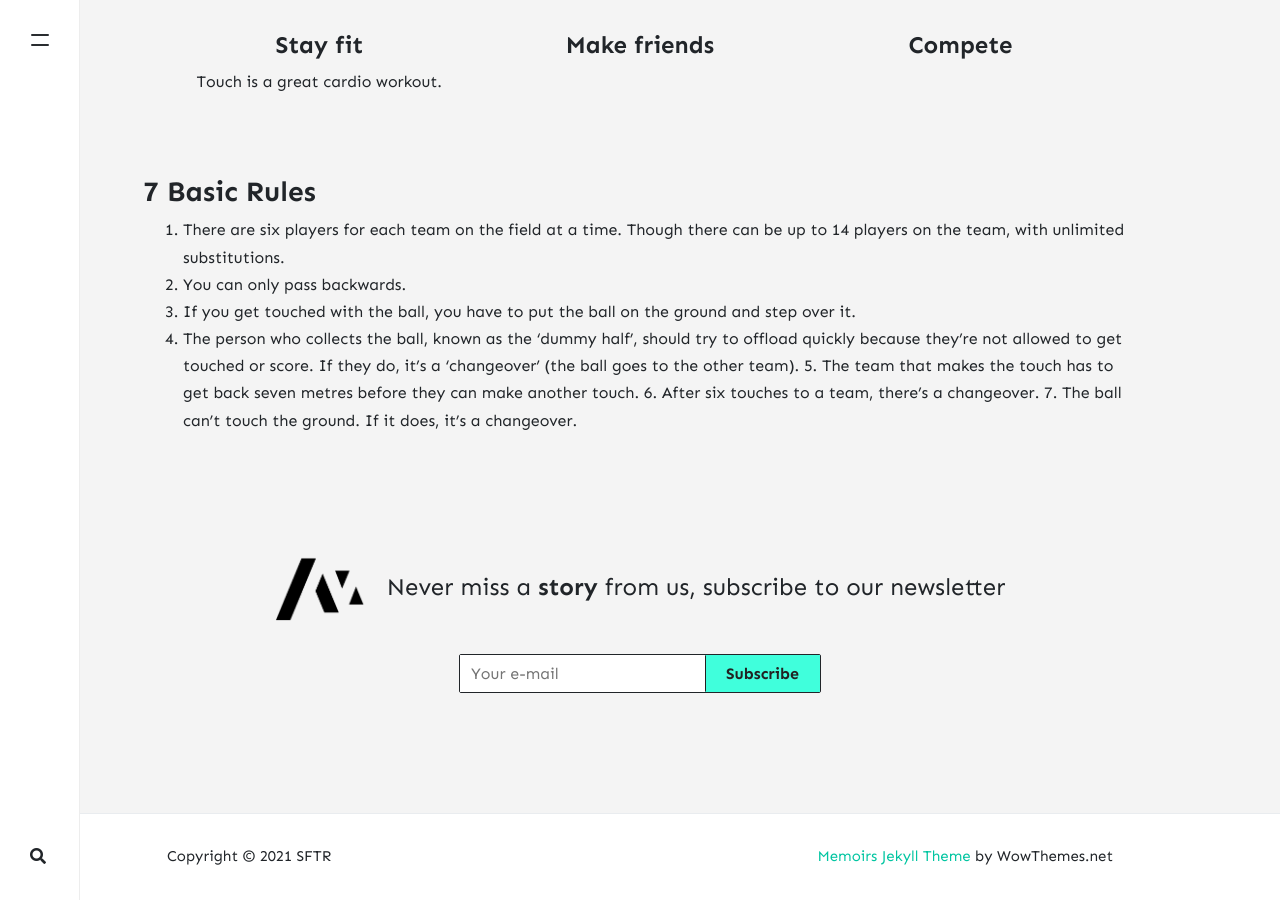
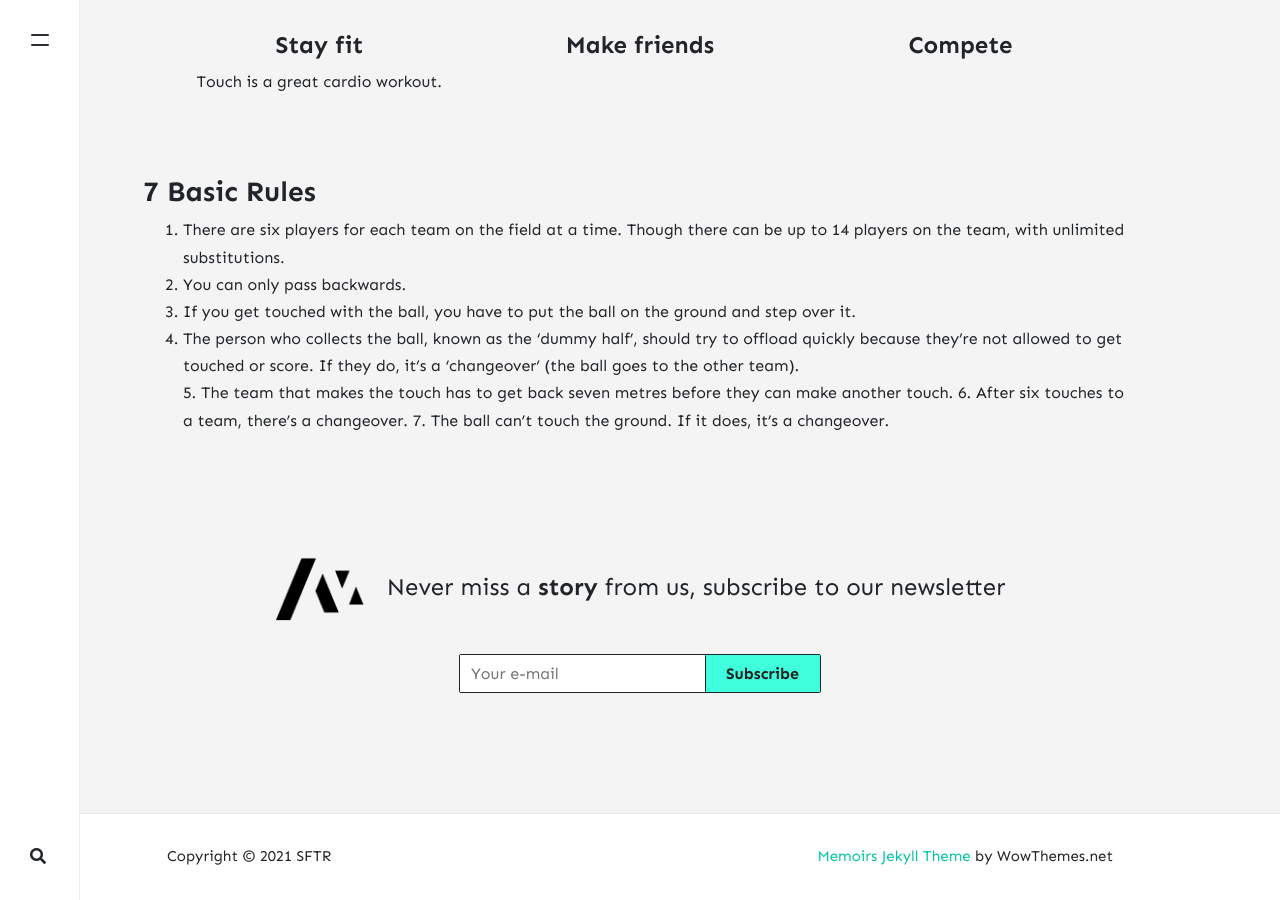
Before and after one commit to stackbit-projects/blue-triceratops-4f502, a Jekyll site: the page built from _pages/about.md, in a window 1280 px wide and 900 px high, scrolled down 712 px. Built offline with Jekyll 4.4.1, drawn with Linux system fonts in a browser that asks for light colours; nearby versions of some CDN libraries; comment, search, counter and statistics services are not loaded.

```diff
--- a/_layouts/home.html
+++ b/_layouts/home.html
@@ -69,7 +69,7 @@ permalink: "/home.html"
 <li>There are six players for each team on the field at a time. Though there can be up to 14 players on the team, with unlimited substitutions.</li>
 <li>You can only pass backwards.</li>
 <li>If you get touched with the ball, you have to put the ball on the ground and step over it.</li>
-<li>The person who collects the ball, known as the ‘dummy half’, should try to offload quickly because they’re not allowed to get touched or score. If they do, it’s a ‘changeover’ (the ball goes to the other team).
+<li>The person who collects the ball, known as the ‘dummy half’, should try to offload quickly because they’re not allowed to get touched or score. If they do, it’s a ‘changeover’ (the ball goes to the other team).</li>
 5. The team that makes the touch has to get back seven metres before they can make another touch.
 6. After six touches to a team, there’s a changeover.
 7. The ball can’t touch the ground. If it does, it’s a changeover.
```
